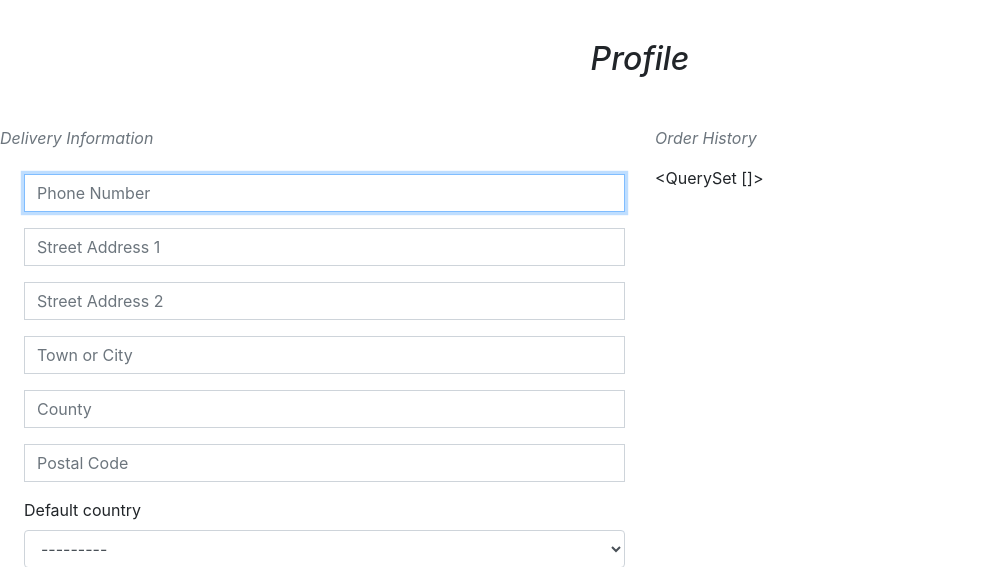
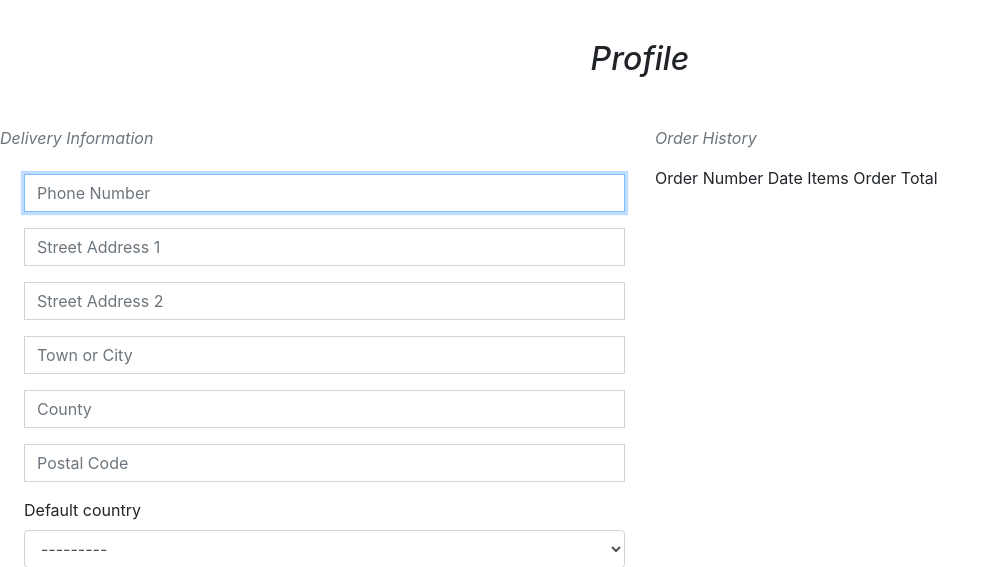
Before and after one commit to aaronh1986/SOUND-STORE-milestone-4, a Django app: page /profile/ in a window 1280 px wide. Shown: the part 188-755 px from the top of the page, without its empty margins (0-999 px from the left). Run offline with Django 3.2, Linux system fonts and the light colour scheme; the visitor is signed in with stand-in values (Sample User, id 1); data comes from the database, SQL or seed files in the repository; data that the repository does not hold is empty; some libraries are stand-ins or nearby versions; some web fonts are replaced.

Commit message:
Add order_history view to profiles app

```diff
--- a/checkout/templates/checkout/checkout_success.html
+++ b/checkout/templates/checkout/checkout_success.html
@@ -222,7 +222,11 @@
     </div>
     <div class="row">
       <div class="col-12 col-lg-7">
+        {% if from_profile %}
+        <a href="{ url 'profile' }" class="btn">Back to Profile</a>
+        {% else %}
         <a href="{ url 'products' }" class="btn">Back to store!</a>
+        {% endif %}
       </div>
     </div>
 </div>
--- a/profiles/static/profiles/css/profile.css
+++ b/profiles/static/profiles/css/profile.css
@@ -0,0 +1,4 @@
+.history {
+    max-height: 416px;
+    overflow-y: auto;
+}
--- a/profiles/templates/profiles/profile.html
+++ b/profiles/templates/profiles/profile.html
@@ -38,7 +38,41 @@
   </div>
   <div class="col-12 col-lg-6">
     <p class="text-muted"><i>Order History</i></p>
-    {{ orders }}
+    <div class="history table-responsive">
+      <div class="table-sm table-borderless table">
+        <thead>
+          <tr>
+            <th>Order Number</th>
+            <th>Date</th>
+            <th>Items</th>
+            <th>Order Total</th>
+          </tr>
+        </thead>
+        <tbody>
+          {% for order in orders %}
+            <tr>
+              <td>
+                <a href="{% url 'order_history' order.order_number %}"
+                  title="{{ order.order_number }}">{{ order.order_number|truncatechars:6 }}</a>
+              </td>
+              <td>
+                {{ order.date }}
+              </td>
+              <td>
+                <ul>
+                  {% for i in order.lineitems.all %}
+                      {{ item.product.name }} x {{ item.quantity }}
+                  {% endfor %}
+                </ul>
+              </td>
+              <td>
+                €{{ order.grand_total }}
+              </td>
+            </tr>
+          {% endfor %}
+        </tbody>
+      </div>
+    </div>
   </div>
 </div>
 {% endblock %}
--- a/profiles/urls.py
+++ b/profiles/urls.py
@@ -2,5 +2,6 @@ from django.urls import path
 from . import views
 
 urlpatterns = [
-    path('', views.profile, name='profile')
+    path('', views.profile, name='profile'),
+    path('order_history/<order_number>', views.order_history, name='order_history'),
 ]
--- a/profiles/views.py
+++ b/profiles/views.py
@@ -1,11 +1,20 @@
 from django.shortcuts import render, get_object_or_404
+from django.contrib import messages
 
 from .models import UserProfile
 from .forms import UserProfileForm
+from checkout.models import Order
+
 
 def profile(request):
     """ Display the user's profile. """
     profile = get_object_or_404(UserProfile, user=request.user)
+    if request.method == "POST":
+        form = UserProfileForm(request.POST, instance=profile)
+        if form.is_valid():
+            form.save()
+            messages.success(request, "Profile updated")
+
     form = UserProfileForm(instance=profile)
 
     orders = profile.orders.all()
@@ -13,6 +22,23 @@ def profile(request):
     context = {
         'form': form,
         'orders': orders,
+        'on_profile_page': True,
     }
 
     return render(request, template, context)
+
+
+def order_history(request, order_number):
+    order = get_object_or_404(Order, order_number=order_number, order_date=order_date)
+
+    messages.info(request, (
+        f'This is a confirmation for order number {order_number} made on {order_date} '
+    ))
+
+    template = 'checkout/checkout_success.html'
+    context = {
+        'order': order,
+        'from_profile': True
+    }
+
+    return render(request, template, context)
--- a/templates/includes/toasts/toast_success.html
+++ b/templates/includes/toasts/toast_success.html
@@ -14,7 +14,7 @@
                 <hr class="mt-1 mb-3">
             </div>
         </div>
-        {% if grand_total %}
+        {% if grand_total and not on_profile_page %}
             <p class="logo-font bg-white text-black py-1">Your Bag ({{ product_count }})</p>
             <div class="bag-notification-wrapper">
                 {% for item in bag_items %}
```
Also changed, not shown: README.md.
